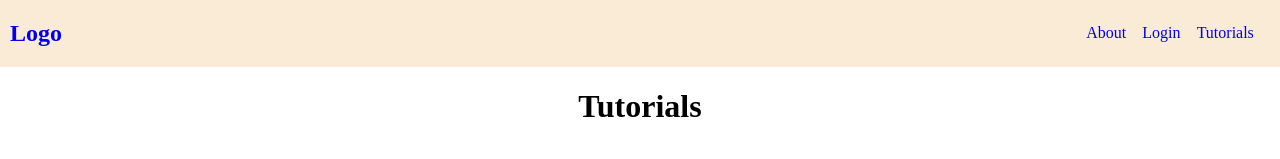
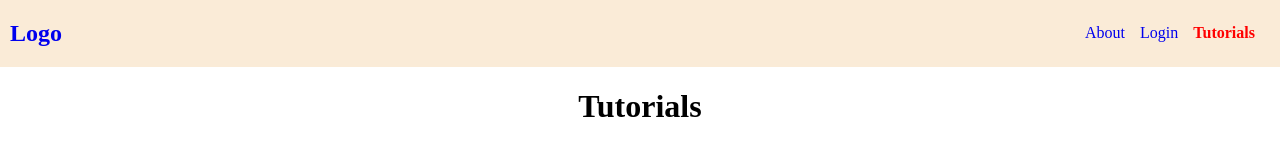
Before and after one commit to heyRahull/React-Router, a React (Vite) app: page /tutorial in a window 1280 px wide. Shown: the top 159 px of the page. Built offline with nearby package versions, Linux system fonts and the light colour scheme.

Commit message:
Tutorial 7 - NavLink and Active class

```diff
--- a/src/Navbar.css
+++ b/src/Navbar.css
@@ -21,3 +21,8 @@ body{
 .link{
     text-decoration: none;
 }
+
+.active{
+    font-weight: bold;
+    color: red;
+}
--- a/src/Navbar.jsx
+++ b/src/Navbar.jsx
@@ -1,5 +1,5 @@
 import React from 'react'
-import { Link } from 'react-router'
+import { Link, NavLink } from 'react-router'
 import './Navbar.css'
 
 export const Navbar = () => {
@@ -8,9 +8,9 @@ export const Navbar = () => {
        <div><Link to="/" className='link'><h2>Logo</h2></Link></div>
        <div>
         <ul>
-          <li><Link to="/about" className='link'>About</Link></li>
-          <li><Link to="login" className='link'>Login</Link></li>
-          <li><Link to="/tutorial" className='link'>Tutorials</Link></li>
+          <li><NavLink to="/about" className='link'>About</NavLink></li>
+          <li><NavLink to="login" className='link'>Login</NavLink></li>
+          <li><NavLink to="/tutorial" className='link'>Tutorials</NavLink></li>
         </ul>
        </div>
     </div>
--- a/src/Tutorial.css
+++ b/src/Tutorial.css
@@ -13,3 +13,13 @@
 .link{
     text-decoration: none;
 }
+
+/* .active{
+    font-weight: bold;
+    color: red;
+} */
+
+.custom-active {
+    font-weight: bold;
+    color: green;
+}
--- a/src/Tutorial.jsx
+++ b/src/Tutorial.jsx
@@ -7,9 +7,9 @@ const Tutorial = () => {
     <div className='tutorial' style={{textAlign:'center'}}>
         <h1>Tutorials</h1>
         <ul>
-            <li><NavLink to="react" className='link'>ReactJs</NavLink></li>
-            <li><NavLink to="javascript" className='link'>Javascript</NavLink></li>
-            <li><NavLink to="node" className='link'>NodeJs</NavLink></li>
+            <li><NavLink to="react" className={({isActive})=>isActive ? 'custom-active link' : 'link'}>ReactJs</NavLink></li>
+            <li><NavLink to="javascript" className={({isActive})=>isActive ? 'custom-active link' : 'link'}>Javascript</NavLink></li>
+            <li><NavLink to="node" className={({isActive})=>isActive ? 'custom-active link' : 'link'}>NodeJs</NavLink></li>
         </ul>
         <Outlet/>
     </div>
```
